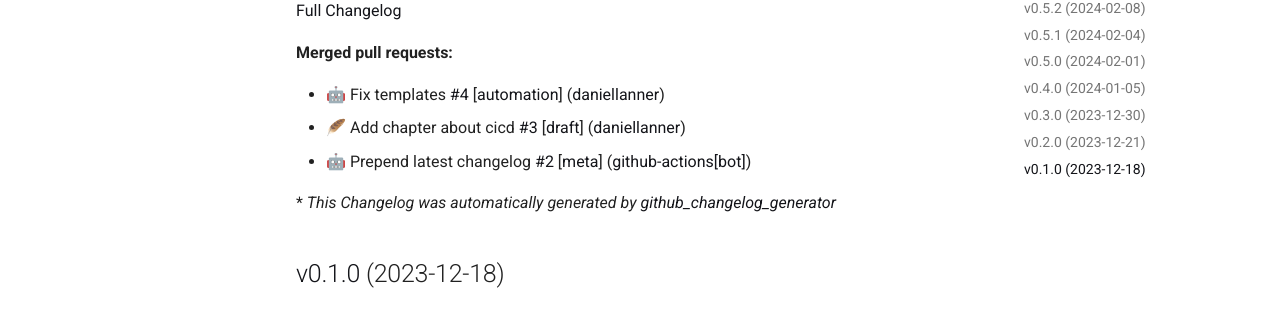
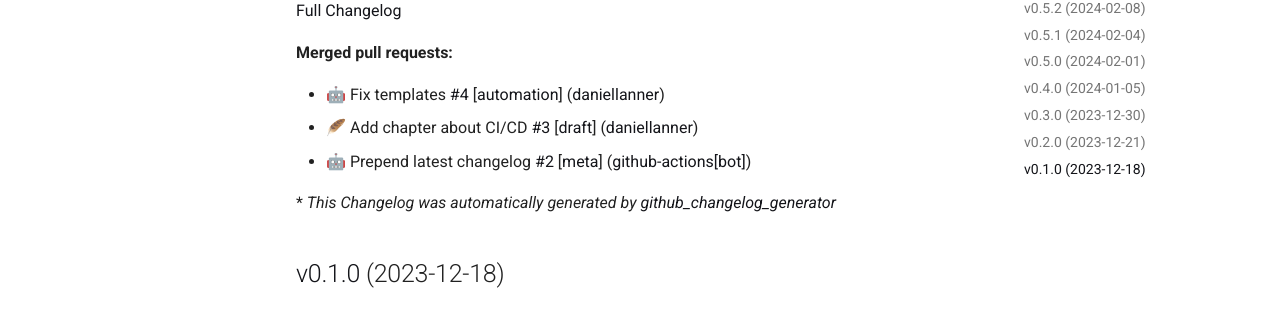
Before and after one commit to engineering-collaboration/book, an MkDocs documentation site: the page built from docs/changelog.md, in a window 1280 px wide and 900 px high, scrolled down 3447 px. Shown: the part 262-572 px from the top of the window. Built offline with MkDocs 1.6.1 and Material for MkDocs 9.7.7, drawn with Linux system fonts in a browser that asks for light colours; comment, search, counter and statistics services are not loaded.

Commit message:
Consolidate cicd spelling

```diff
--- a/docs/changelog.md
+++ b/docs/changelog.md
@@ -162,7 +162,7 @@
 **Merged pull requests:**
 
 - 🤖  Fix templates [\#4](https://github.com/opencollabbook/book/pull/4) [[automation](https://github.com/opencollabbook/book/labels/automation)] ([daniellanner](https://github.com/daniellanner))
-- 🪶  Add chapter about cicd [\#3](https://github.com/opencollabbook/book/pull/3) [[draft](https://github.com/opencollabbook/book/labels/draft)] ([daniellanner](https://github.com/daniellanner))
+- 🪶  Add chapter about CI/CD [\#3](https://github.com/opencollabbook/book/pull/3) [[draft](https://github.com/opencollabbook/book/labels/draft)] ([daniellanner](https://github.com/daniellanner))
 - 🤖 Prepend latest changelog [\#2](https://github.com/opencollabbook/book/pull/2) [[meta](https://github.com/opencollabbook/book/labels/meta)] ([github-actions[bot]](https://github.com/apps/github-actions))
 
 
--- a/mkdocs-dist.yml
+++ b/mkdocs-dist.yml
@@ -102,7 +102,7 @@ nav:
 
     - The anatomy of a code change:
       - './book/anatomy-of-a-code-change/README.md'
-      - CICD: './book/anatomy-of-a-code-change/cicd.md'
+      - CI/CD: './book/anatomy-of-a-code-change/cicd.md'
       - Trunk Based Development: './book/anatomy-of-a-code-change/trunk-based-development.md'
       - Planning Implementations: './book/anatomy-of-a-code-change/planning-implementations.md'
       - Commits: './book/anatomy-of-a-code-change/commits.md'
--- a/mkdocs.yml
+++ b/mkdocs.yml
@@ -96,7 +96,7 @@ nav:
 
     - The anatomy of a code change:
       - './book/anatomy-of-a-code-change/README.md'
-      - CICD: './book/anatomy-of-a-code-change/cicd.md'
+      - CI/CD: './book/anatomy-of-a-code-change/cicd.md'
       - Trunk Based Development: './book/anatomy-of-a-code-change/trunk-based-development.md'
       - Planning Implementations: './book/anatomy-of-a-code-change/planning-implementations.md'
       - Commits: './book/anatomy-of-a-code-change/commits.md'
```
Also changed, not shown: docs/book/anatomy-of-a-code-change/README.md (+1 -1 lines), docs/book/anatomy-of-a-code-change/pull-requests.md (+1 -1 lines), docs/book/anatomy-of-a-code-change/testing/README.md (+1 -1 lines).
